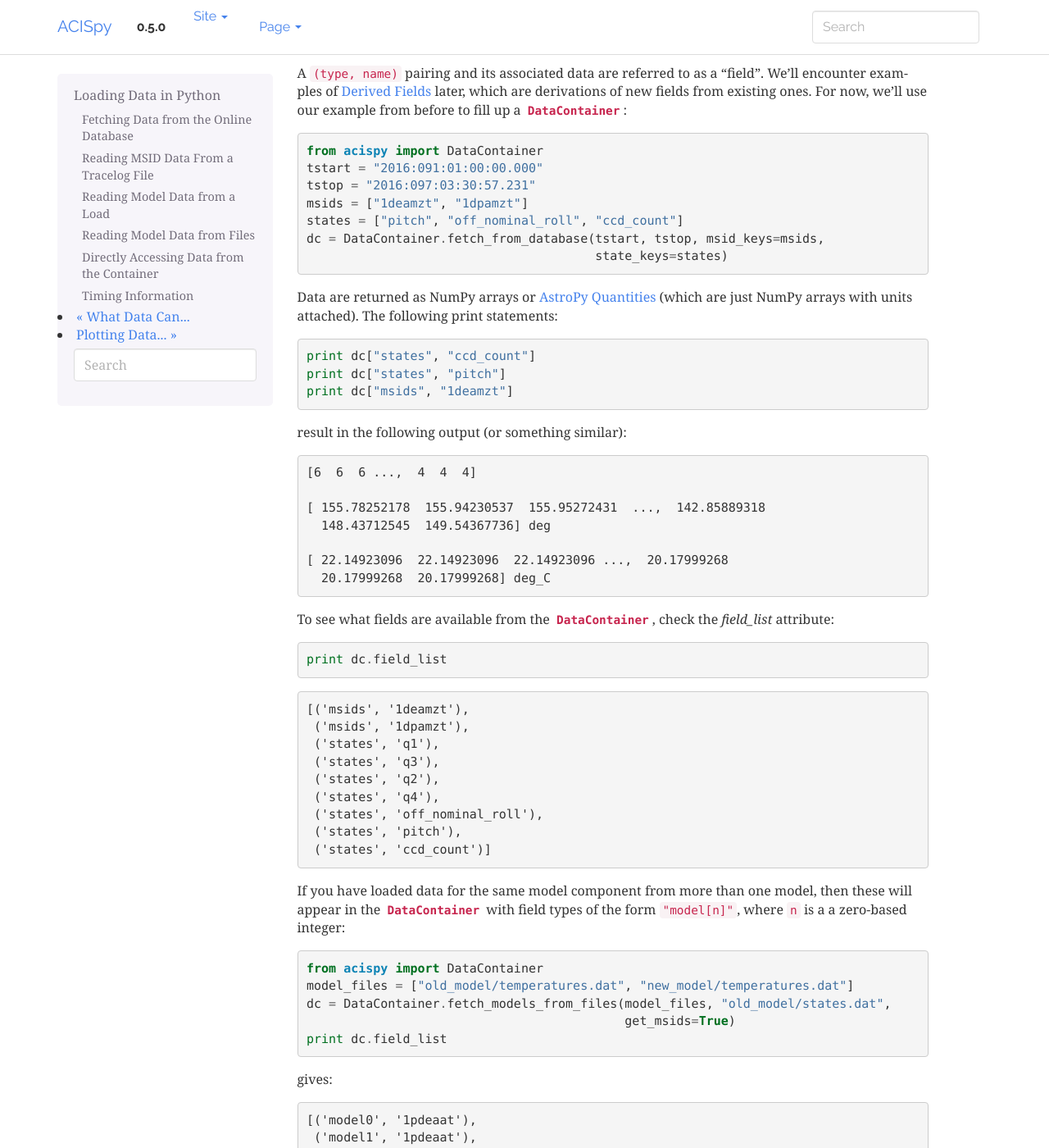
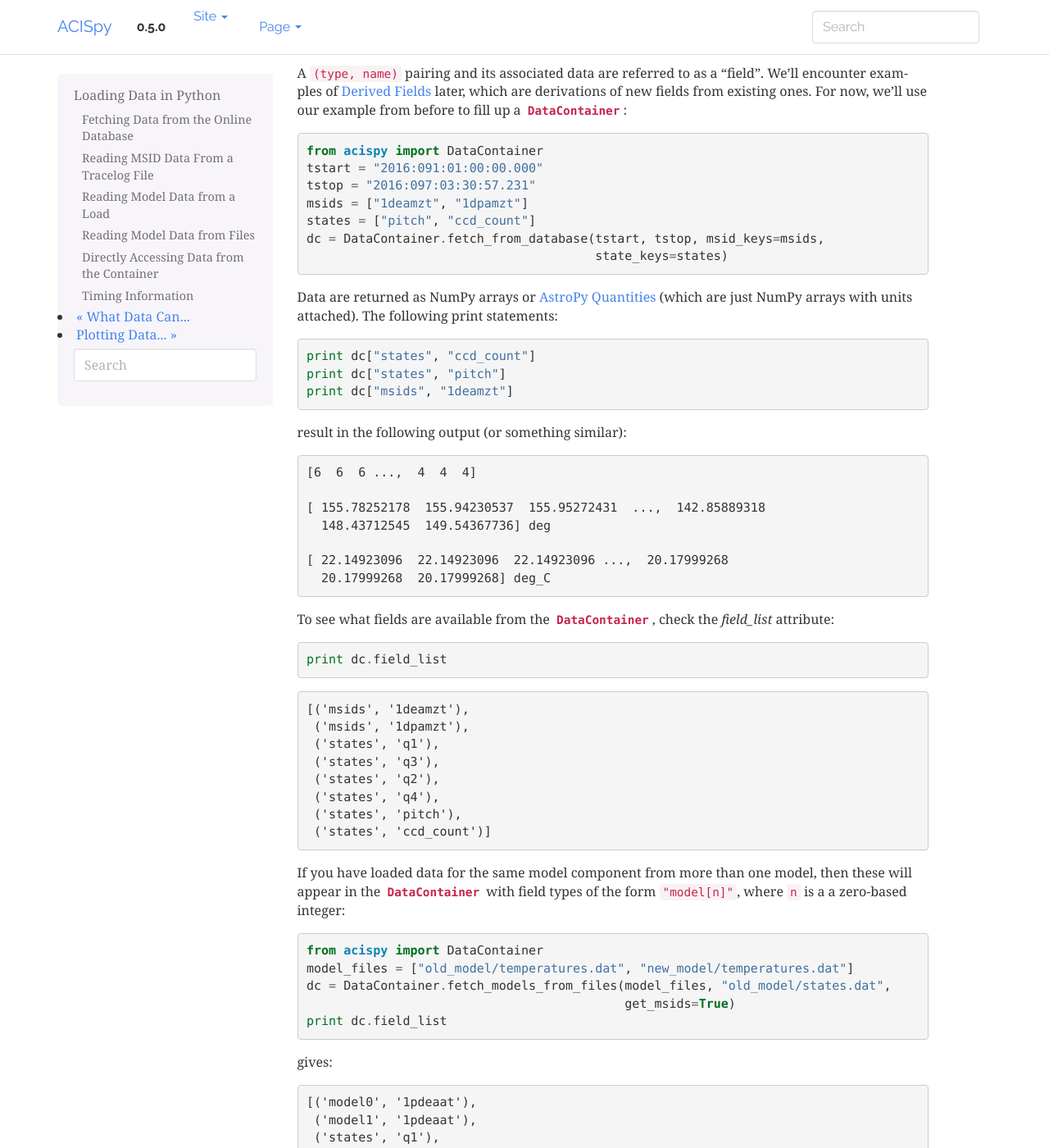
Before and after one commit to jzuhone/acispy, a Sphinx documentation site: the page built from doc/source/loading_data.rst, in a window 1280 px wide and 1400 px high, scrolled down 2259 px. Shown: the whole window at 82% size. Built offline with Sphinx 7.4.7, drawn with Linux system fonts in a browser that asks for light colours; some of the changed text lies outside the part shown.

Commit message:
Removing some unnecessary references to off-nominal roll

```diff
--- a/doc/source/loading_data.rst
+++ b/doc/source/loading_data.rst
@@ -26,7 +26,7 @@ keyword argument; otherwise the full default set will be loaded.
     tstart = "2016:091:01:00:00.000"
     tstop = "2016:097:03:30:57.231"
     msids = ["1deamzt", "1dpamzt"]
-    states = ["pitch", "off_nominal_roll"]
+    states = ["pitch", "ccd_count"]
     dc = DataContainer.fetch_from_database(tstart, tstop, msid_keys=msids,
                                            state_keys=states)
 
@@ -140,7 +140,7 @@ existing ones. For now, we'll use our example from before to fill up a :class:`~
     tstart = "2016:091:01:00:00.000"
     tstop = "2016:097:03:30:57.231"
     msids = ["1deamzt", "1dpamzt"]
-    states = ["pitch", "off_nominal_roll", "ccd_count"]
+    states = ["pitch", "ccd_count"]
     dc = DataContainer.fetch_from_database(tstart, tstop, msid_keys=msids,
                                            state_keys=states)
 
@@ -181,7 +181,6 @@ check the `field_list` attribute:
      ('states', 'q3'),
      ('states', 'q2'),
      ('states', 'q4'),
-     ('states', 'off_nominal_roll'),
      ('states', 'pitch'),
      ('states', 'ccd_count')]
 
@@ -208,7 +207,6 @@ gives:
      ('states', 'q2'),
      ('states', 'q4'),
      ...
-     ('states', 'off_nominal_roll'),
      ('states', 'pitch'),
      ('states', 'ccd_count')]
 
--- a/doc/source/what_data.rst
+++ b/doc/source/what_data.rst
@@ -18,8 +18,6 @@ Commanded States
 Commanded states (such as pitch angle, roll, obsid, CCD count, etc.) can be loaded from
 the commanded states database or from thermal model predictions. A list of the commanded
 states understood by ACISpy can be found `here <http://cxc.cfa.harvard.edu/mta/ASPECT/tool_doc/cmd_states/#cmd-states-table>`_.
-Additionally, ACISpy computes the off-nominal roll from the attitude and stores it as
-``"off_nominal_roll"`` along with the other commanded states.
 
 MSIDs
 -----
```
